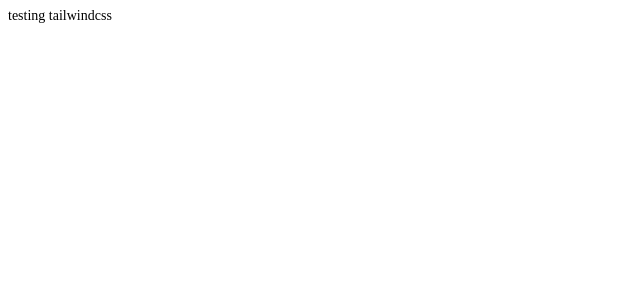
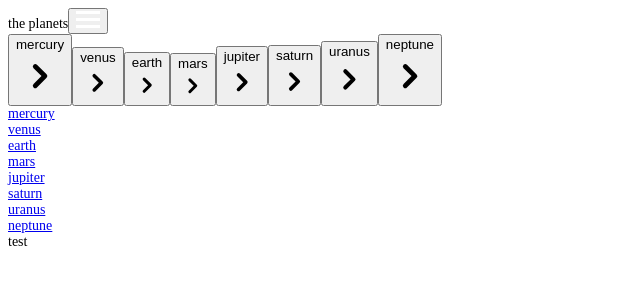
Before and after one commit to dropheaven/planets-fact-site, a Next.js app: page / in a window 1280 px wide. Shown: the top 300 px of the page, without its empty margins (0-640 px from the left). Built offline with nearby package versions, Linux system fonts and the light colour scheme.

Commit message:
use header component in home component

```diff
--- a/pages/index.js
+++ b/pages/index.js
@@ -1,5 +1,10 @@
+import Header from "../components/header";
+
 export default function Home() {
-  return (
-    <div className="text-center text-2xl">testing tailwindcss</div>
-  )
+	return (
+		<>
+			<Header />
+			<main>test</main>
+		</>
+	);
 }
```
